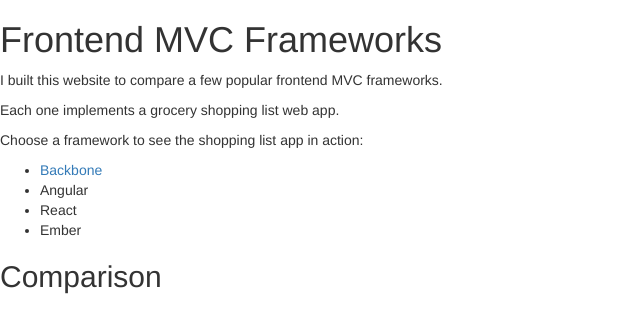
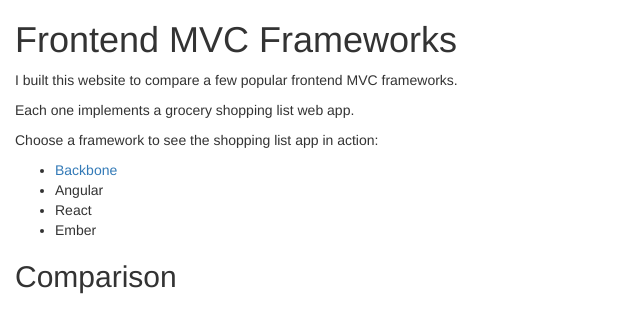
Before and after one commit to etothemanders/mvc-comparison, a Django app: page / in a window 1280 px wide. Shown: the top 333 px of the page, without its empty margins (0-640 px from the left). Run offline with Django 3.2, Linux system fonts and the light colour scheme; parts of the project's set-up code (start-up, migrations or seed data) failed here and were passed over; some libraries are stand-ins or nearby versions.

Commit message:
[backbone] Added some Bootstrap boiler plate

```diff
--- a/mvcs/templates/mvcs/base.html
+++ b/mvcs/templates/mvcs/base.html
@@ -2,15 +2,21 @@
 <!DOCTYPE html>
 <html>
     <head>
+        <meta name="viewport" content="width=device-width, initial-scale=1">
         {% block title %}
             <title>Base</title>
         {% endblock %}
         <link href="https://maxcdn.bootstrapcdn.com/bootstrap/3.3.5/css/bootstrap.min.css" rel="stylesheet" integrity="sha256-MfvZlkHCEqatNoGiOXveE8FIwMzZg4W85qfrfIFBfYc= sha512-dTfge/zgoMYpP7QbHy4gWMEGsbsdZeCXz7irItjcC3sPUFtf0kuFbDz/ixG7ArTxmDjLXDmezHubeNikyKGVyQ==" crossorigin="anonymous">
+        <link rel="stylesheet" href="https://maxcdn.bootstrapcdn.com/bootstrap/3.3.5/css/bootstrap-theme.min.css" integrity="sha384-aUGj/X2zp5rLCbBxumKTCw2Z50WgIr1vs/PFN4praOTvYXWlVyh2UtNUU0KAUhAX" crossorigin="anonymous">
+        {% block css %}
+        {% endblock %}
     </head>
     <body>
-        {% block content %}
-            <h1>Hello!</h1>
-        {% endblock %}
+        <div class="container-fluid">
+            {% block content %}
+                <h1>Hello!</h1>
+            {% endblock %}
+        </div>
         <script type="text/javascript" src="//code.jquery.com/jquery-1.11.3.min.js"></script>
         <script src="https://maxcdn.bootstrapcdn.com/bootstrap/3.3.5/js/bootstrap.min.js" integrity="sha256-Sk3nkD6mLTMOF0EOpNtsIry+s1CsaqQC1rVLTAy+0yc= sha512-K1qjQ+NcF2TYO/eI3M6v8EiNYZfA95pQumfvcVrTHtwQVDG+aHRqLi/ETn2uB+1JqwYqVG3LIvdm9lj6imS/pQ==" crossorigin="anonymous"></script>
         {% block js %}
```
